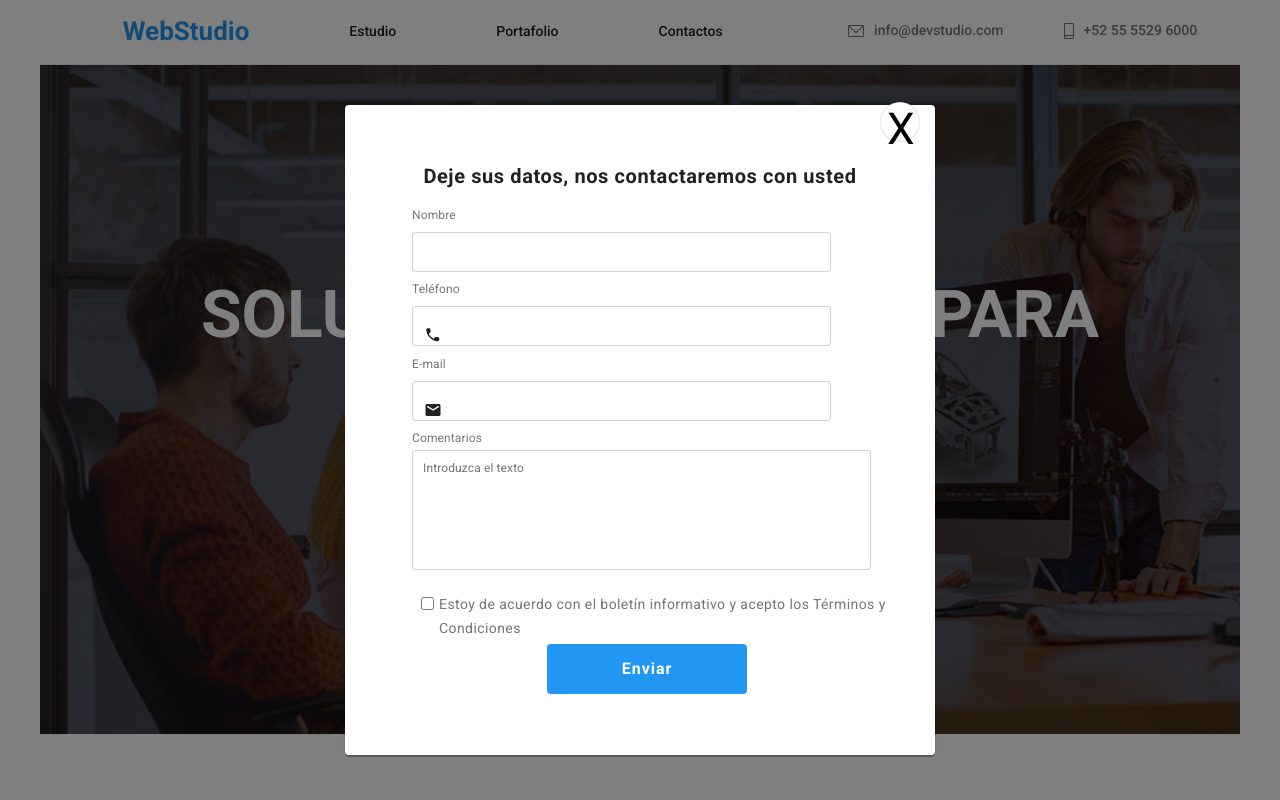
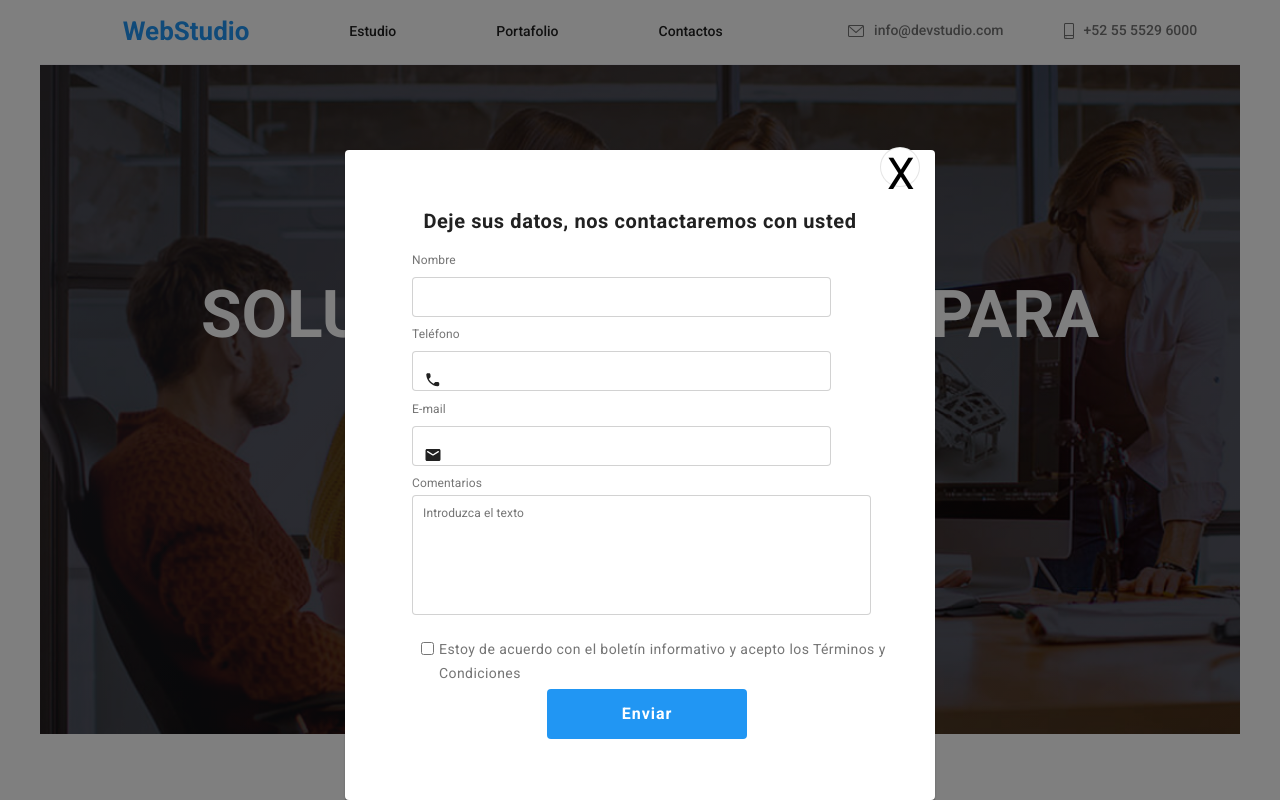
Before and after one commit to EdiRestrepo/goit-markup-hw-06, a plain HTML site: page index.html in a window 1280 px wide. Both pictures are taken after a click on the button "Solicite nuestro servicio". Shown: the top 800 px of the page. Drawn offline with Linux system fonts and the light colour scheme; files whose address does not match are found by name.

Commit message:
Se ajusta posicion ventana modal

```diff
--- a/css/styles.css
+++ b/css/styles.css
@@ -305,9 +305,9 @@
   position: relative;
   width: 590px;
   height: 650px;
-  top: 70%;
+  top: 100%;
   left: 50%;
-  transform: translate(-50%, -70%);
+  transform: translate(-50%, -100%);
   background: #ffffff;
   box-shadow: 0px 1px 3px rgba(0, 0, 0, 0.12), 0px 1px 1px rgba(0, 0, 0, 0.14),
     0px 2px 1px rgba(0, 0, 0, 0.2);
```
